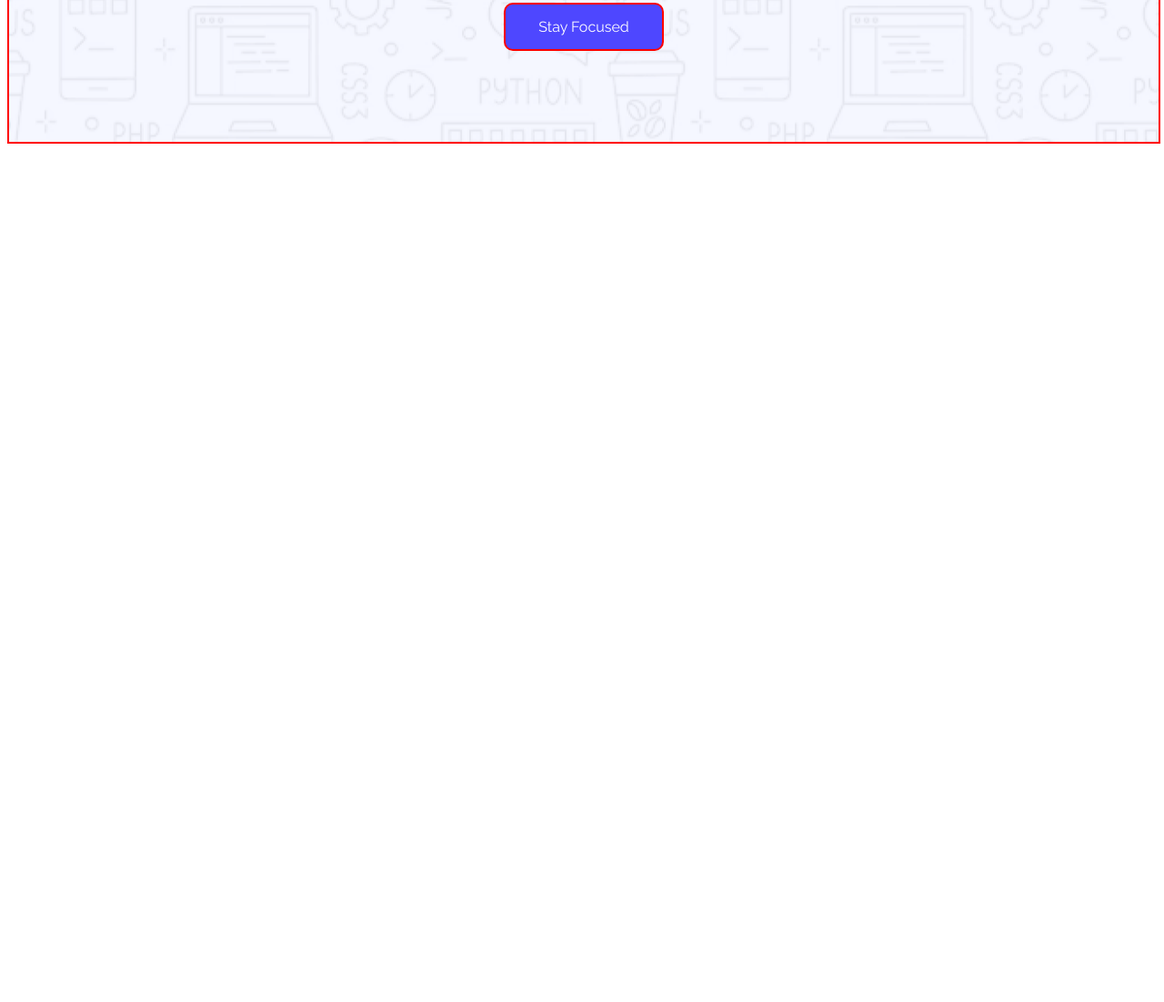
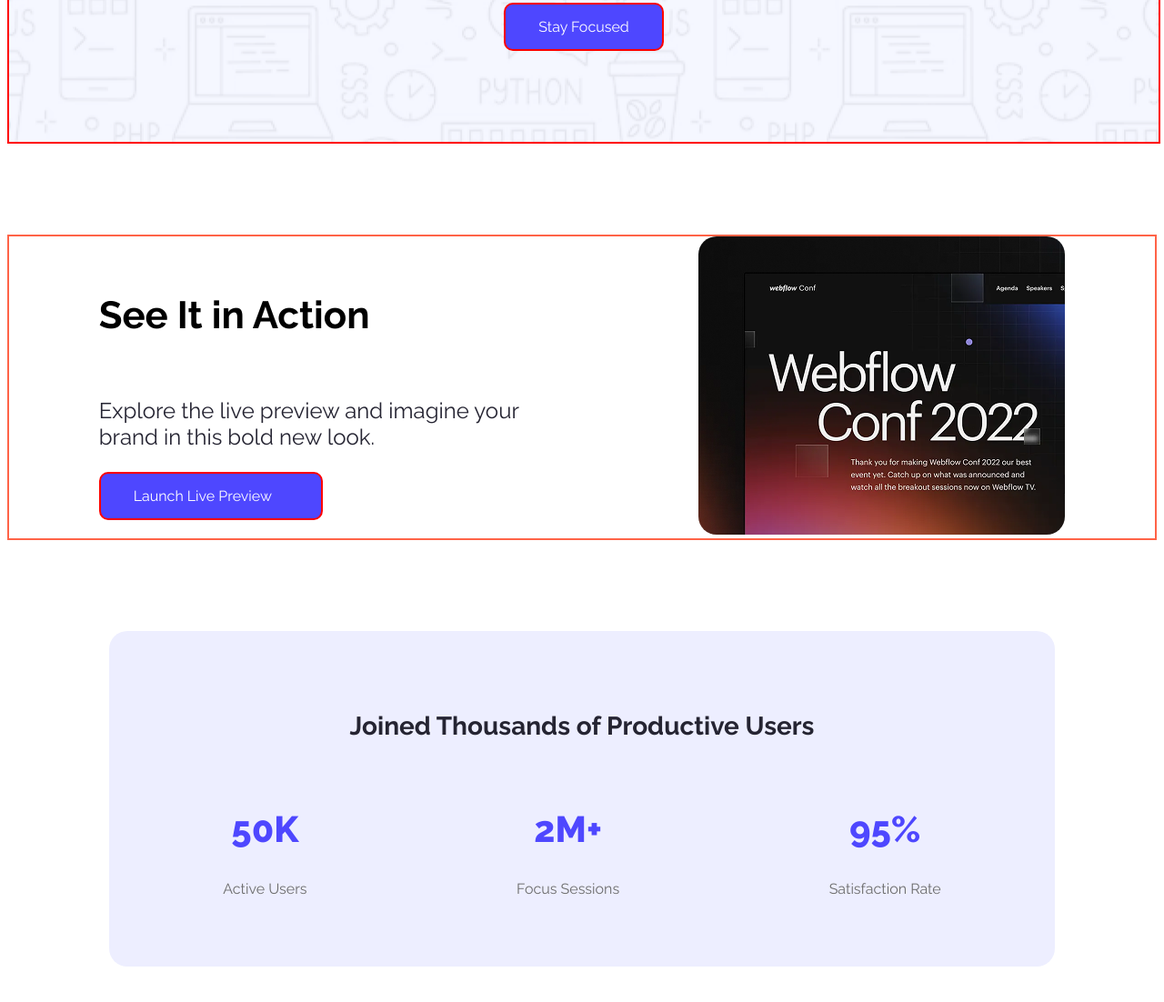
Before and after one commit to alaminsaleh/A001, a plain HTML site: page index.html in a window 1280 px wide. Shown: the part 474-1576 px from the top of the page at 91% size. Before the commit the page ends 800 px from the top, so only its background shows below. Drawn offline with Linux system fonts and the light colour scheme.

Commit message:
Added the Productive Users section

```diff
--- a/Styles/styles.css
+++ b/Styles/styles.css
@@ -11,6 +11,11 @@ body {
 }
 .secondary-color{
  color:white;
+}
+
+.third-color{
+    color: #252432;
+    font-size: 24px;
 }
 
 /* header section */
@@ -71,3 +76,72 @@ a{
     font-size: 60px;
     text-align: center;
 }
+
+
+/* Action section starts */
+.action-container{
+    border: 2px solid tomato;
+    display: flex;
+    justify-content: space-around;
+    margin-top: 100px;
+    margin-bottom: 100px;
+}
+
+.action-img{
+    border-radius: 20px;
+}
+
+.action-text-container{
+    display: flex;
+    flex-direction: column;
+    justify-content: center;
+    /* align-items: center; */
+}
+
+.action-text-headings{
+    font-size: 42px;
+}
+
+.action-btn{
+    width: 170px;
+}
+
+/* Productive Users */
+/* Productive Users Section */
+.productive-container {
+  background-color: #EDEEFF;
+  padding: 60px 20px;
+  margin: 60px auto;
+  border-radius: 20px;
+  max-width: 1000px;
+  text-align: center;
+}
+
+.productive-heading {
+  font-size: 28px;
+  font-weight: 700;
+  margin-bottom: 40px;
+  color: #252432;
+}
+
+.productive-statistic {
+  display: flex;
+  justify-content: space-around;
+  gap: 20px;
+}
+
+.stat-box {
+  text-align: center;
+}
+
+.number {
+  font-size: 40px;
+  font-weight: 800;
+  color: #4E47FF;
+}
+
+.stat-label {
+  margin-top: 10px;
+  color: #6c6c6c;
+  font-size: 16px;
+}
--- a/index.html
+++ b/index.html
@@ -1,11 +1,13 @@
 <!DOCTYPE html>
 <html lang="en">
+
 <head>
     <meta charset="UTF-8">
     <meta name="viewport" content="width=device-width, initial-scale=1.0">
     <title>Assignment-001</title>
     <link rel="stylesheet" href="Styles/styles.css">
 </head>
+
 <body>
     <header>
         <nav>
@@ -22,11 +24,37 @@
         </section>
     </header>
     <main>
-        <section>
+        <section class="action-container">
+            <div class="action-text-container">
+                <h3 class="action-text-headings">See It in Action</h3>
+                <p class="third-color">Explore the live preview and imagine your <br> brand in this bold new look.</p>
+                <a class="secondary-color primary-color sign-up-btn action-btn" href="">Launch Live Preview</a>
+            </div>
+            <div>
+                <img class="action-img" src="Assests/wc-mini.png" alt="">
+            </div>
+        </section>
+        <section class="productive-container">
+            <h3 class="productive-heading">Joined Thousands of Productive Users</h3>
+            <div class="productive-statistic">
+                <div class="stat-box">
+                    <h2 class="number">50K</h2>
+                    <p class="stat-label">Active Users</p>
+                </div>
+                <div class="stat-box">
+                    <h2 class="number">2M+</h2>
+                    <p class="stat-label">Focus Sessions</p>
+                </div>
+                <div class="stat-box">
+                    <h2 class="number">95%</h2>
+                    <p class="stat-label">Satisfaction Rate</p>
+                </div>
+            </div>
+        </section>
 
-        </section>
         <section></section>
     </main>
     <footer></footer>
 </body>
+
 </html>
```
